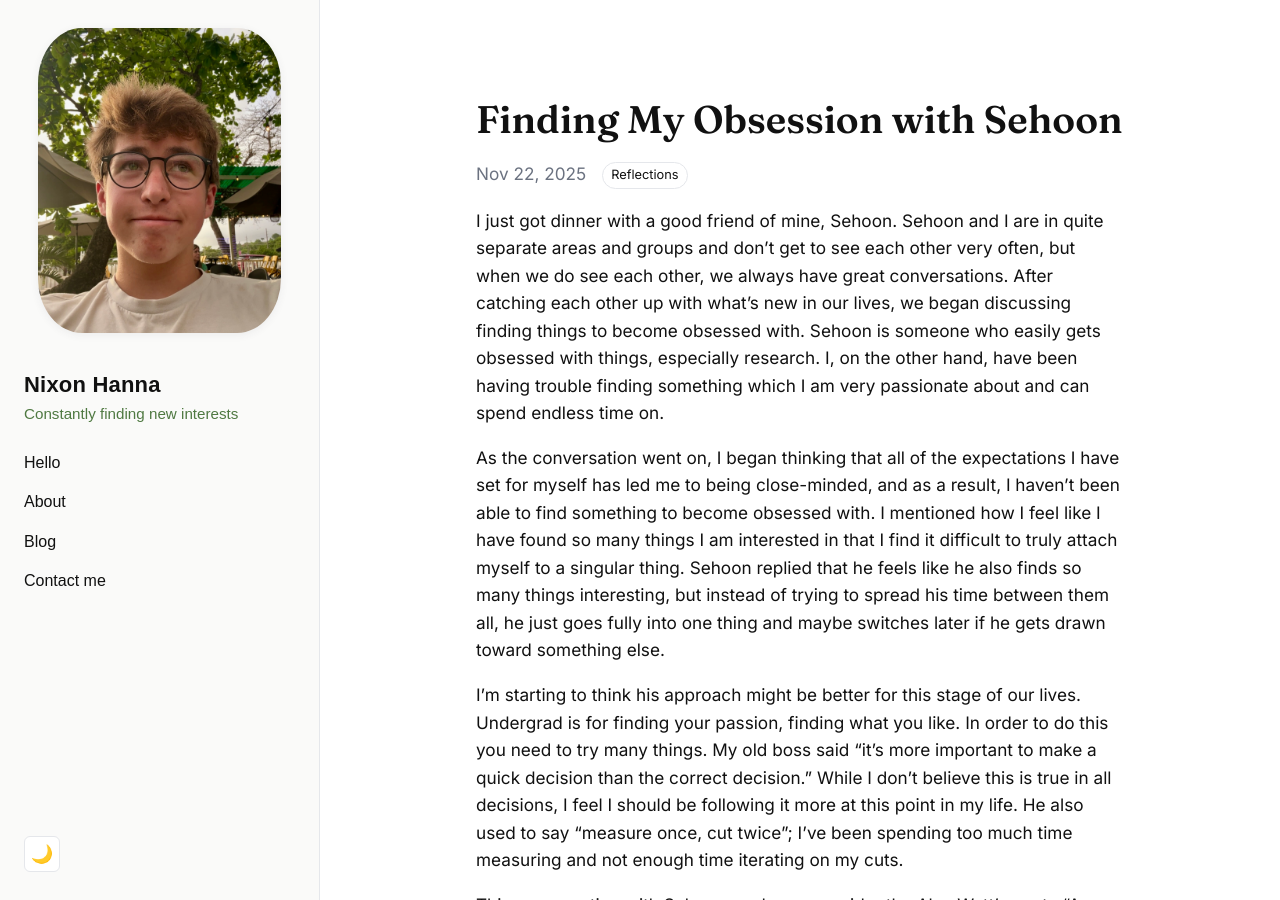
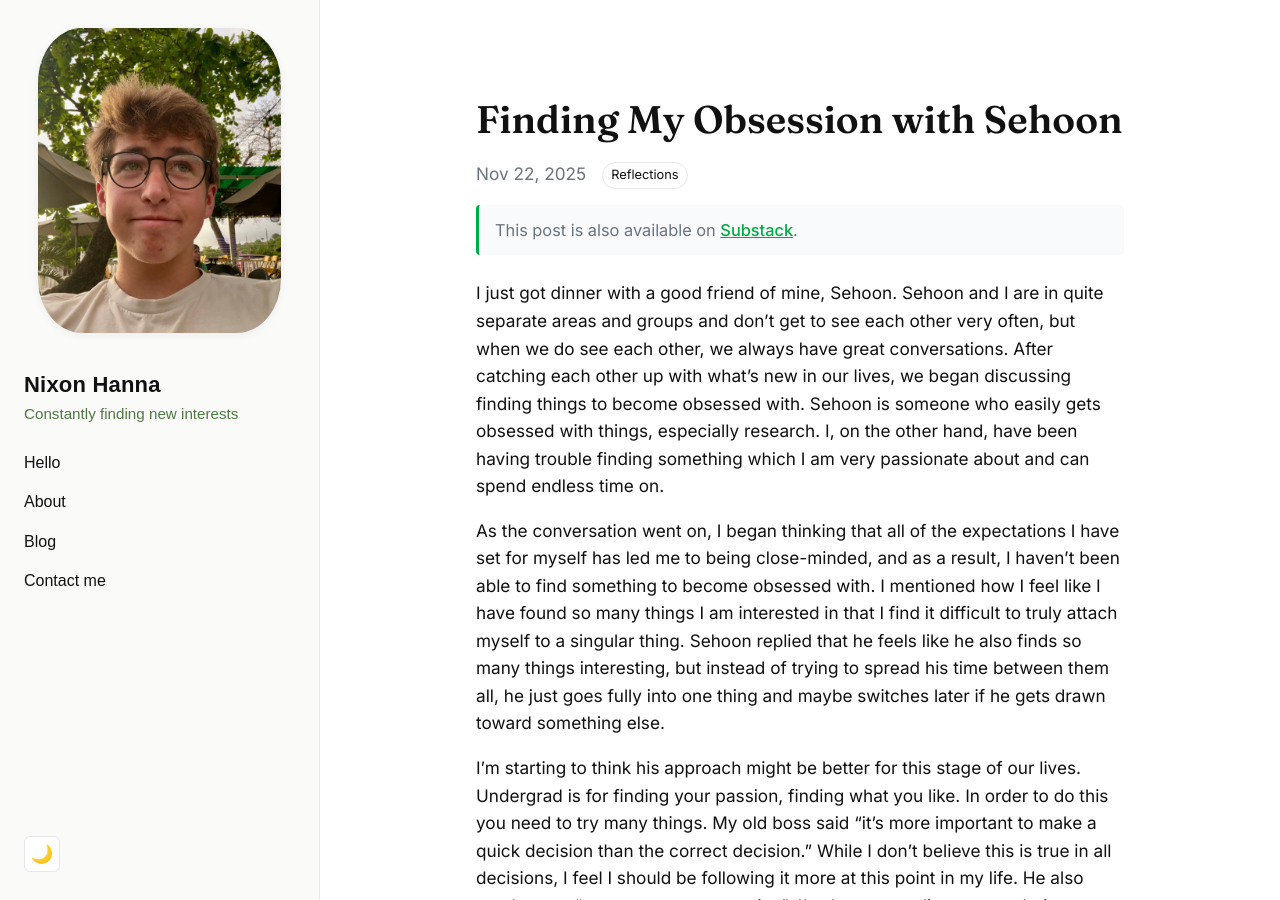
Before and after one commit to nhanna95/personal-website, a Jekyll site: the page built from _posts/2025-11-22-finding-my-obsession-with-sehoon.md, in a window 1280 px wide and 900 px high. Built offline with Jekyll 4.4.1, drawn with Linux system fonts in a browser that asks for light colours; some of the changed lines change nothing that is shown.

Commit message:
Add substack link to blog post

```diff
--- a/_posts/2025-11-22-finding-my-obsession-with-sehoon.md
+++ b/_posts/2025-11-22-finding-my-obsession-with-sehoon.md
@@ -3,6 +3,7 @@ layout: post
 title: "Finding My Obsession with Sehoon"
 date: 2025-11-22
 tags: [Reflections]
+substack: https://substack.com/home/post/p-179697920
 ---
 
 I just got dinner with a good friend of mine, Sehoon. Sehoon and I are in quite separate areas and groups and don't get to see each other very often, but when we do see each other, we always have great conversations. After catching each other up with what's new in our lives, we began discussing finding things to become obsessed with. Sehoon is someone who easily gets obsessed with things, especially research. I, on the other hand, have been having trouble finding something which I am very passionate about and can spend endless time on.
```
